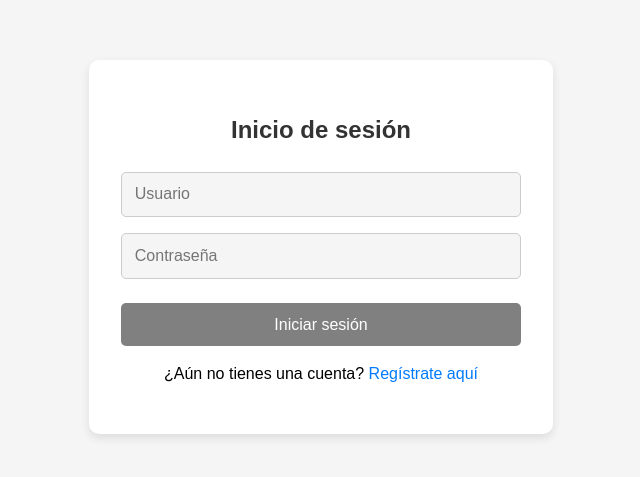
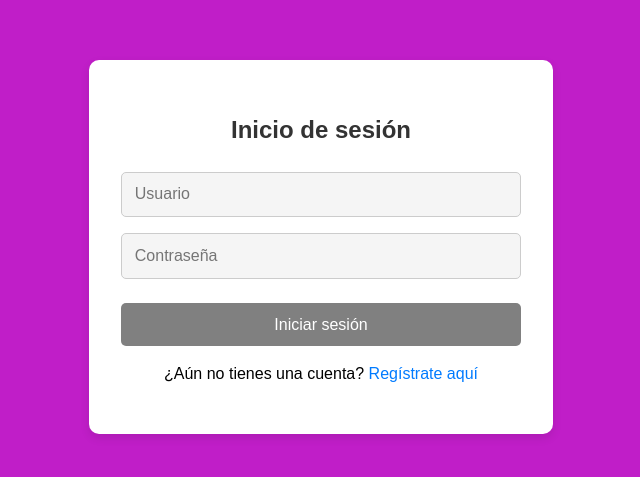
Before and after one commit to Cedrick58/Vite-PWA, a React (Vite) app: page / in a window 1280 px wide. Shown: the part 153-630 px from the top of the page, without its empty margins (319-959 px from the left). Built offline with nearby package versions, Linux system fonts and the light colour scheme.

Commit message:
septimo commit

```diff
--- a/src/styles/forms.css
+++ b/src/styles/forms.css
@@ -6,7 +6,7 @@ body {
     justify-content: center;
     align-items: center;
     height: 100vh;
-    background-color: #f5f5f5;
+    background-color: #c01ec8;
     font-family: Arial, sans-serif;
   }
 
```
